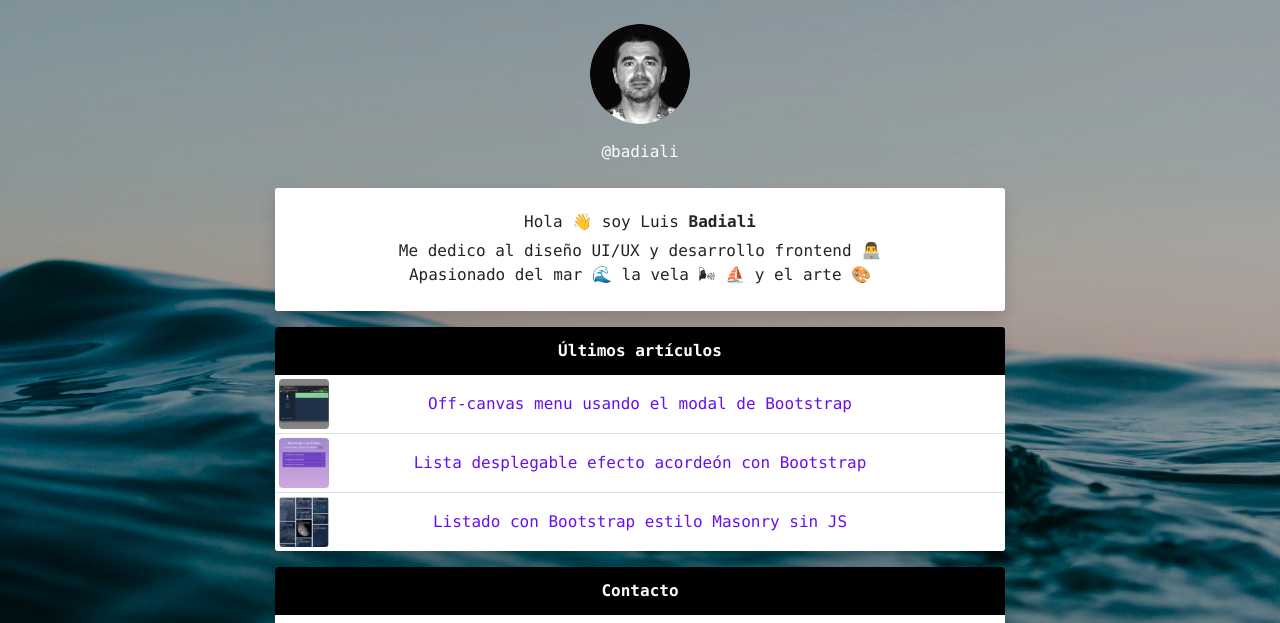
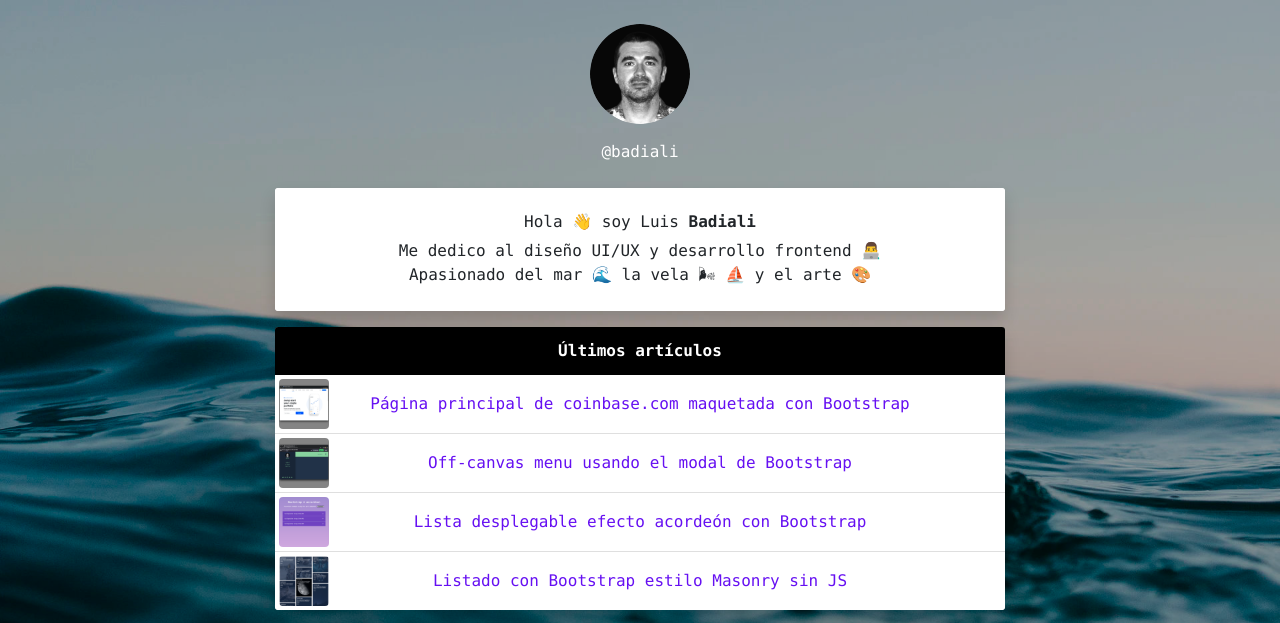
Before and after one commit to badiali/badiali.es, a website: page index.html in a window 1280 px wide. Shown: the top 623 px of the page. Drawn offline with Linux system fonts and the light colour scheme.

Commit message:
Nuevo artículo coinbase + bootstrap

```diff
--- a/index.html
+++ b/index.html
@@ -30,6 +30,13 @@
               Últimos artículos
             </div>
             <ul class="list-group list-group-flush border-0">
+              <li class="list-group-item p-1">
+                <a target="_blank" rel="noopener noreferrer" class="stretched-link d-flex align-items-center text-center" href="https://dev.to/badiali/coinbase-bootstrap-45c6" title="Página principal de coinbase.com maquetada con Bootstrap | Luis Badiali">
+                  <img class="rounded" src="./assets/img/thumbs/coinbase.png" alt="DEV.to | Artículos Luis Badiali">
+                  <span class="flex-grow-1">Página principal de coinbase.com maquetada con Bootstrap
+                  </span>
+                </a>
+              </li>
               <li class="list-group-item p-1">
                 <a target="_blank" rel="noopener noreferrer" class="stretched-link d-flex align-items-center text-center" href="https://dev.to/badiali/offcanvas-menu-usando-el-modal-de-bootstrap-emp" title="Off-canvas menu usando el modal de Bootstrap | Luis Badiali">
                   <img class="rounded" src="./assets/img/thumbs/off-canvas.png" alt="DEV.to | Artículos Luis Badiali">
```
Also changed, not shown: assets/img/thumbs/coinbase.png (added).
